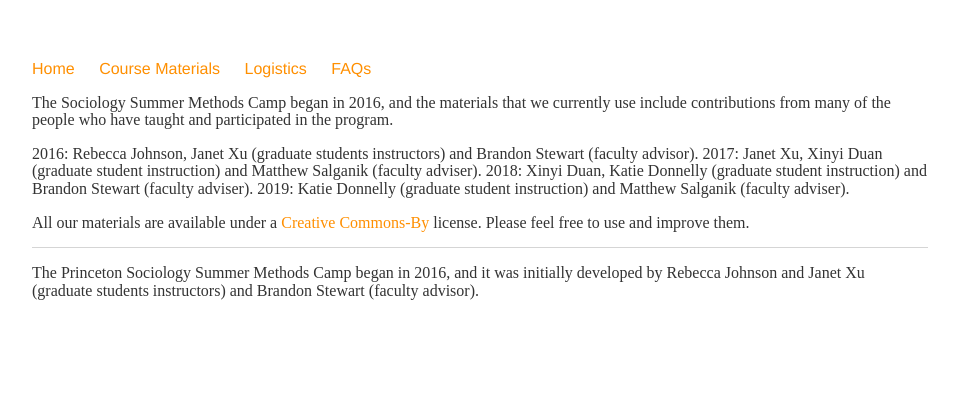
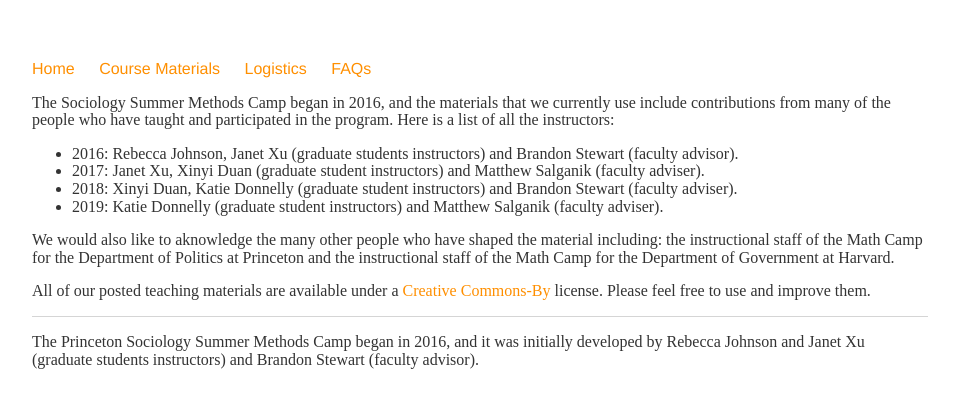
Before and after one commit to bstewart/princeton_methods_camp, a Jekyll site: the page built from about/index.md, in a window 1280 px wide. Shown: the top 408 px of the page, without its empty margins (160-1117 px from the left). Built offline with Jekyll 4.4.1, drawn with Linux system fonts in a browser that asks for light colours; our own code applies the rules of GitHub Pages for plain Markdown files.

Commit message:
updated about page

```diff
--- a/about/index.md
+++ b/about/index.md
@@ -1,8 +1,10 @@
-The Sociology Summer Methods Camp began in 2016, and the materials that we currently use include contributions from many of the people who have taught and participated in the program.
+The Sociology Summer Methods Camp began in 2016, and the materials that we currently use include contributions from many of the people who have taught and participated in the program.  Here is a list of all the instructors:
 
-2016: Rebecca Johnson, Janet Xu (graduate students instructors) and Brandon Stewart (faculty advisor).
-2017: Janet Xu, Xinyi Duan (graduate student instruction) and Matthew Salganik (faculty adviser).
-2018: Xinyi Duan, Katie Donnelly (graduate student instruction) and Brandon Stewart (faculty adviser).
-2019: Katie Donnelly (graduate student instruction) and Matthew Salganik (faculty adviser).
+- 2016: Rebecca Johnson, Janet Xu (graduate students instructors) and Brandon Stewart (faculty advisor).
+- 2017: Janet Xu, Xinyi Duan (graduate student instructors) and Matthew Salganik (faculty adviser).
+- 2018: Xinyi Duan, Katie Donnelly (graduate student instructors) and Brandon Stewart (faculty adviser).
+- 2019: Katie Donnelly (graduate student instructors) and Matthew Salganik (faculty adviser).
 
-All our materials are available under a [Creative Commons-By](https://creativecommons.org/licenses/by/4.0/) license.  Please feel free to use and improve them.
+We would also like to aknowledge the many other people who have shaped the material including: the instructional staff of the Math Camp for the Department of Politics at Princeton and the instructional staff of the Math Camp for the Department of Government at Harvard.
+
+All of our posted teaching materials are available under a [Creative Commons-By](https://creativecommons.org/licenses/by/4.0/) license.  Please feel free to use and improve them.
```
